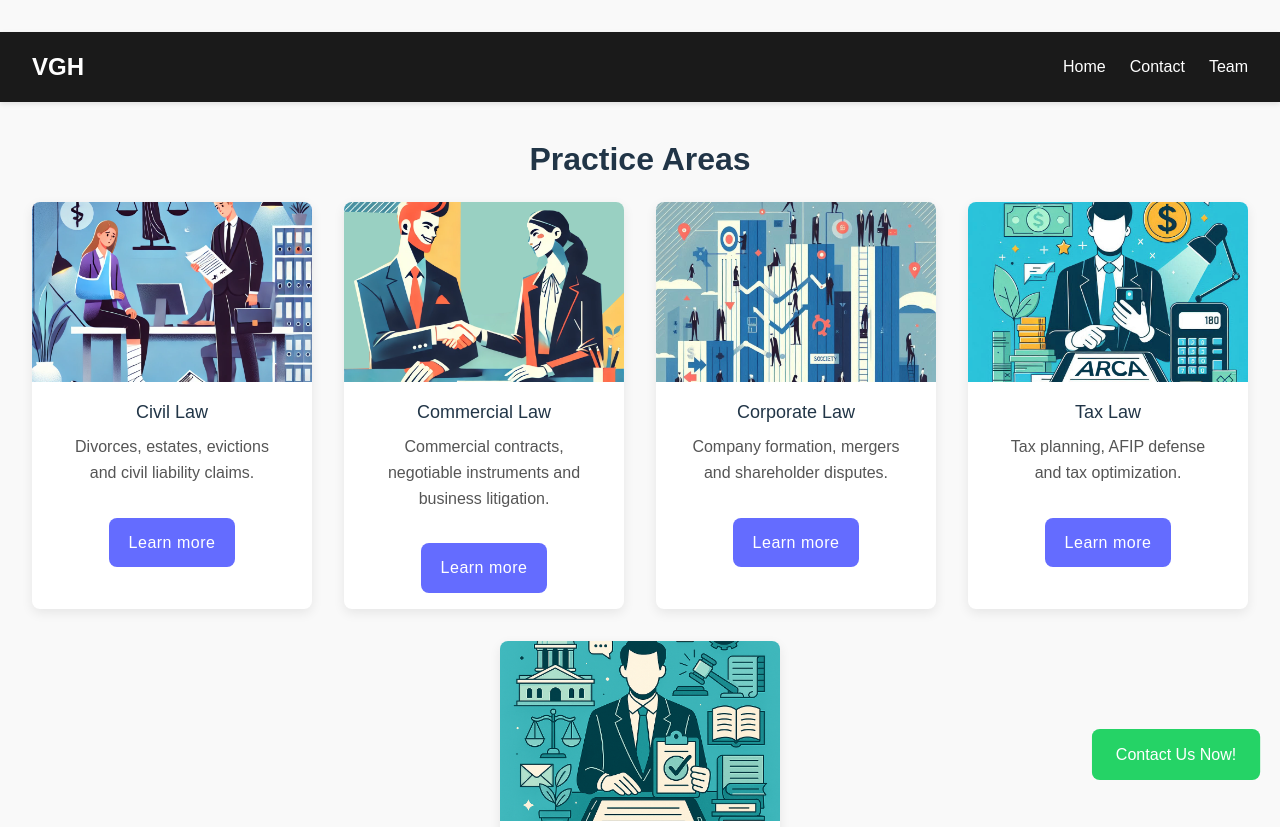
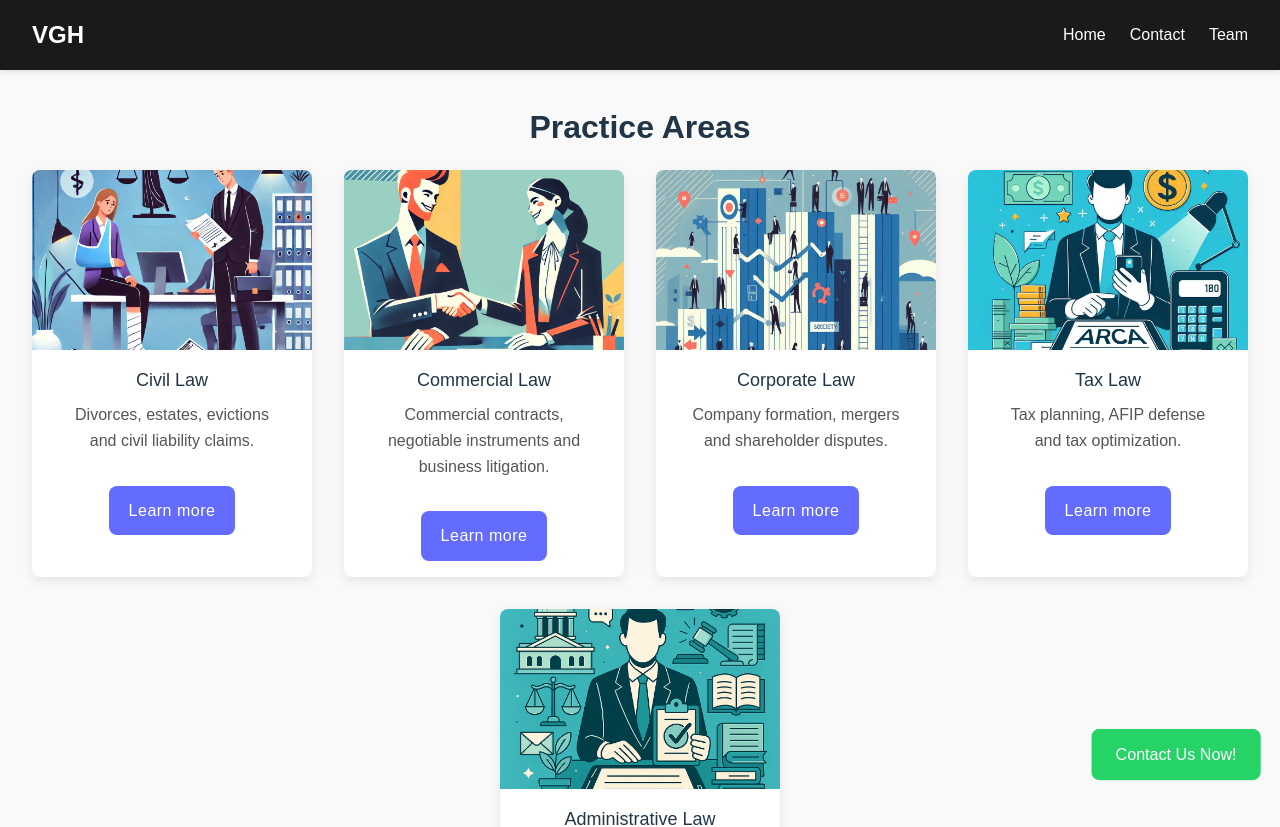
Before and after one commit to Santiago76945/haspertvacaestudio, a React (Vite) app: page /services in a window 1280 px wide. Shown: the top 827 px of the page. Built offline with nearby package versions, Linux system fonts and the light colour scheme.

Commit message:
header and footer css fixed on global css

```diff
--- a/src/styles/global.css
+++ b/src/styles/global.css
@@ -44,7 +44,6 @@ body {
 .services-page {
     max-width: 1280px;
     margin: 0 auto;
-    padding: var(--spacing-lg) var(--spacing-md) 4rem;
     background: var(--color-bg);
     text-align: center;
 }
```
